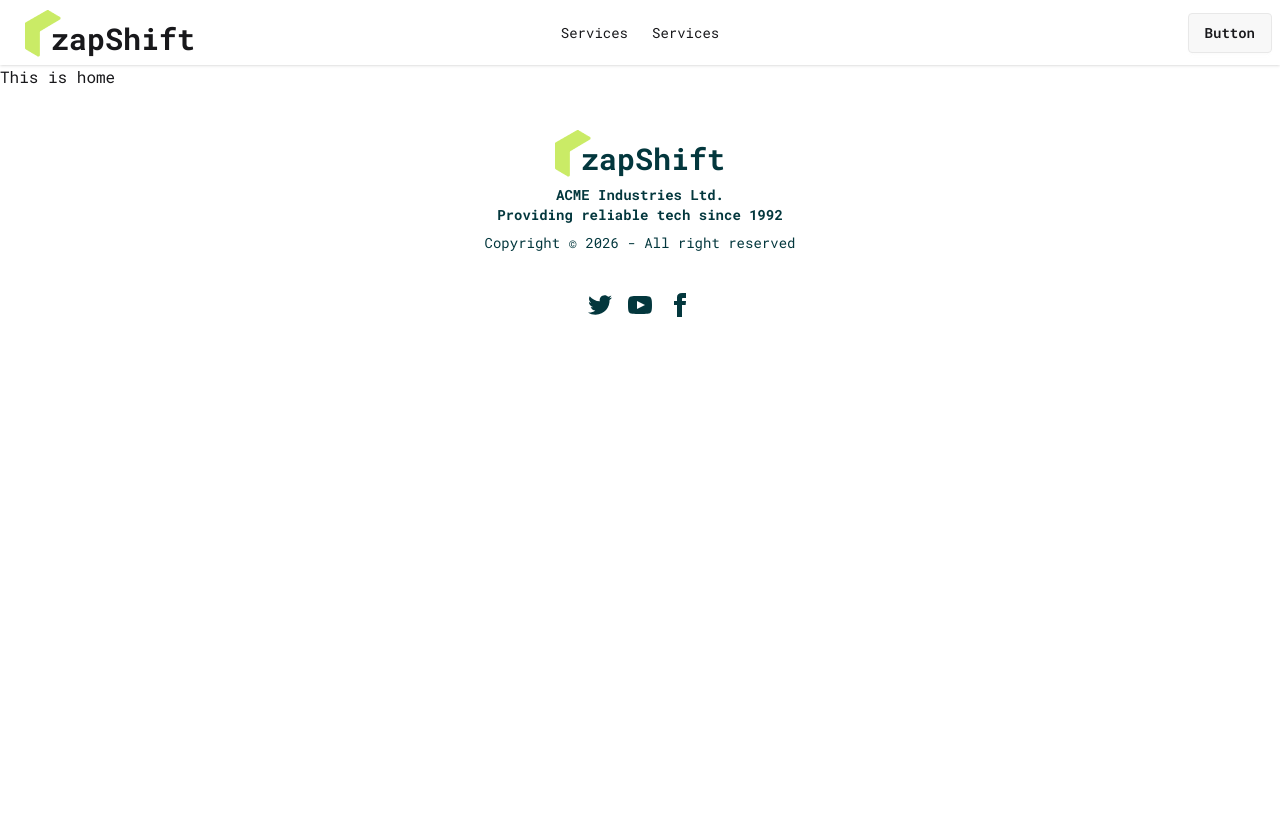
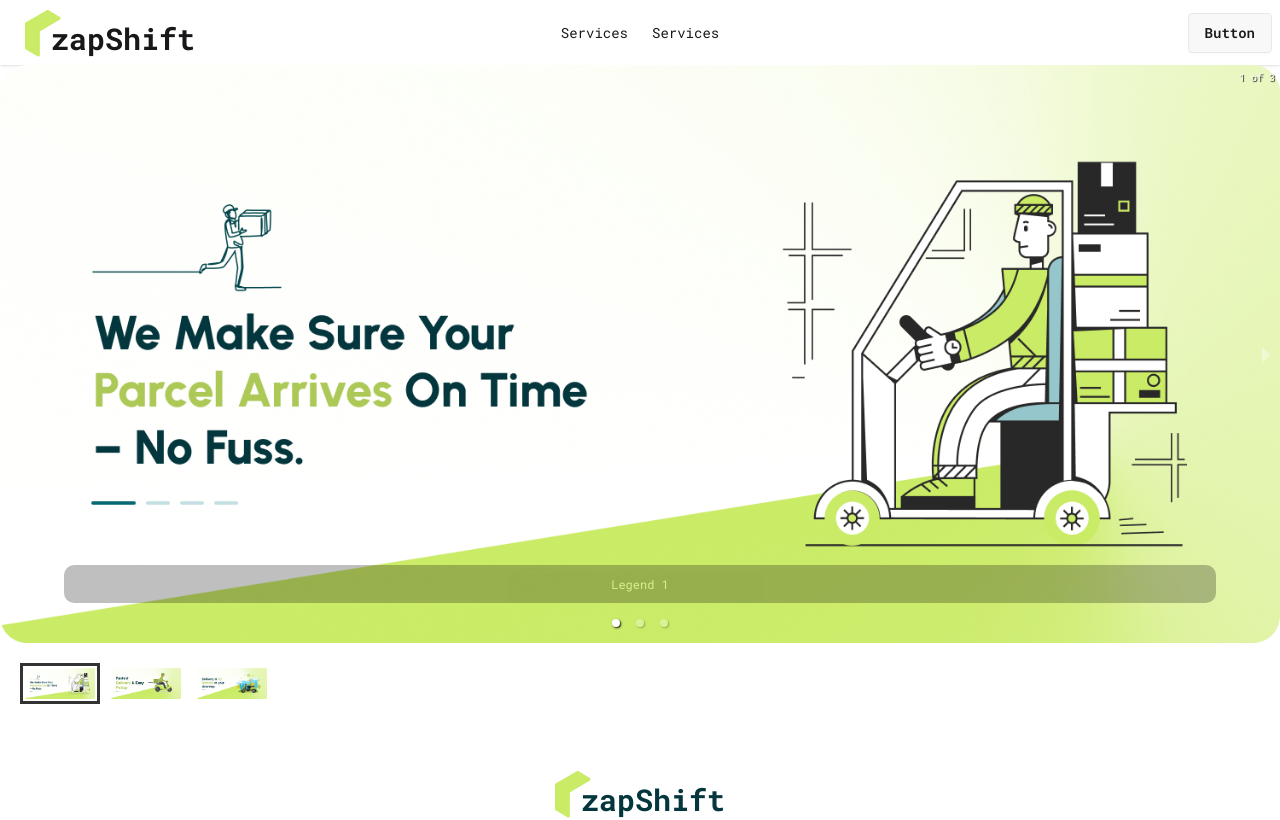
Before and after one commit to mimafsana-043/Practice_Mern, a React app in the folder Zap-shift/: page / in a window 1280 px wide. Shown: the top 820 px of the page. Built offline with nearby package versions, Linux system fonts and the light colour scheme; the HTML template or start-up script is replaced by a standard one.

Commit message:
banner added

```diff
--- a/Zap-shift/src/Pages/Home/Banner/Banner.jsx
+++ b/Zap-shift/src/Pages/Home/Banner/Banner.jsx
@@ -1,9 +1,25 @@
+import { Carousel } from "react-responsive-carousel";
+import "react-responsive-carousel/lib/styles/carousel.min.css"; // requires a loader
+import banner1 from '../../../assets/banner/banner1.png';
+import banner2 from '../../../assets/banner/banner2.png';
+import banner3 from '../../../assets/banner/banner3.png';
 
 const Banner = () => {
     return (
-        <div>
-
-        </div>
+        <Carousel>
+                <div>
+                    <img src={banner1} />
+                    <p className="legend">Legend 1</p>
+                </div>
+                <div>
+                    <img src={banner2} />
+                    <p className="legend">Legend 2</p>
+                </div>
+                <div>
+                    <img src={banner3} />
+                    <p className="legend">Legend 3</p>
+                </div>
+            </Carousel>
     );
 };
 
--- a/Zap-shift/src/Pages/Home/Home.jsx
+++ b/Zap-shift/src/Pages/Home/Home.jsx
@@ -1,8 +1,9 @@
+import Banner from "./Banner/Banner";
 
 const Home = () => {
     return (
         <div>
-            <h1>This is home</h1>
+            <Banner></Banner>
         </div>
     );
 };
--- a/package.json
+++ b/package.json
@@ -1,6 +1,7 @@
 {
   "dependencies": {
     "@tailwindcss/vite": "^4.2.1",
+    "react-responsive-carousel": "^3.2.23",
     "react-router-dom": "^7.13.1",
     "tailwindcss": "^4.2.1"
   }
```
Also changed, not shown: 1 other file (tests, documents, lock files or other folders).
